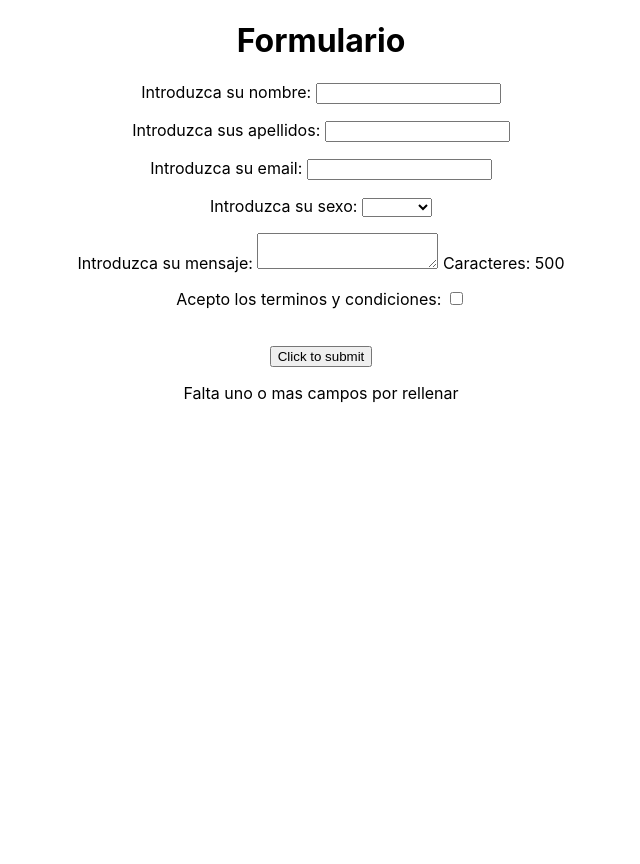
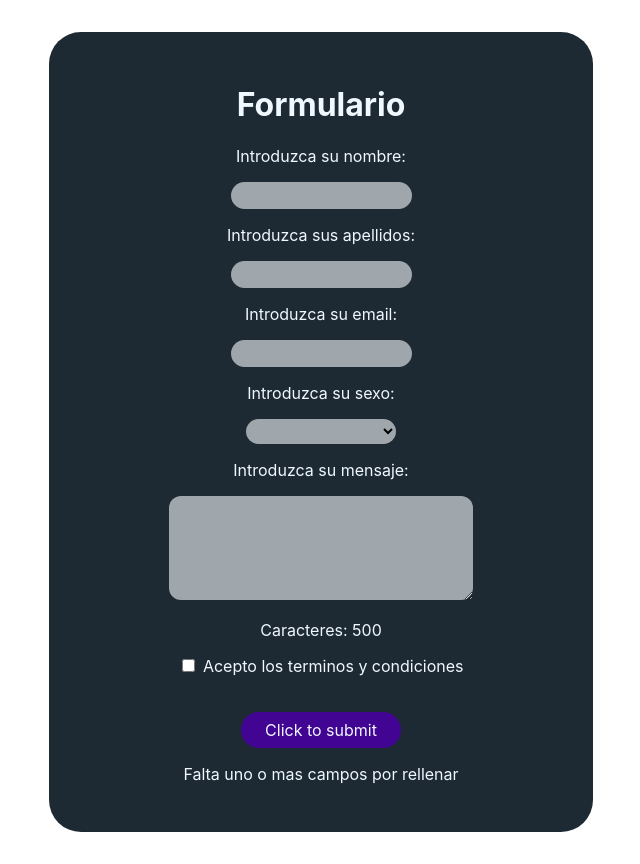
Before and after one commit to Dilmao/D.I-Actividad6, a React (Create React App) app: page / in a window 1280 px wide. Shown: the whole page, without its empty margins (319-959 px from the left). Before the commit the page ends 800 px from the top, so only its background shows below. Built offline with nearby package versions, Linux system fonts and the light colour scheme.

Commit message:
commit clase

```diff
--- /dev/null
+++ b/src/form/Formulario.css
@@ -0,0 +1,45 @@
+.Texto {
+    color: aliceblue;
+}
+
+.Form {
+    margin: 2rem auto;
+    width: 30rem;
+    background-color: #1e2a33;
+    border-radius: 32px;
+    padding: 2rem;
+}
+
+.Campo {
+    background-color: #a0a7ac;
+    min-height: 25px;
+    min-width: 100px;
+    border: none;
+    border-radius: 64px;
+}
+
+.Select {
+    background-color: #a0a7ac;
+    min-height: 25px;
+    min-width: 150px;
+    border: none;
+    border-radius: 64px;
+}
+
+.Area {
+    background-color: #a0a7ac;
+    min-height: 100px;
+    min-width: 300px;
+    border: none;
+    border-radius: 12px;
+}
+
+.Boton {
+    color: aliceblue;
+    background-color: #420492;
+    cursor: pointer;
+    font: inherit;
+    border: none;
+    padding: 0.5rem 1.5rem;
+    border-radius: 64px;
+}
--- a/src/form/Formulario.js
+++ b/src/form/Formulario.js
@@ -1,3 +1,4 @@
+import './Formulario.css'
 import { useCallback, useEffect, useState } from "react"
 
 function Fomrulario() {
@@ -111,46 +112,46 @@ function Fomrulario() {
 
     const handleSubmit = (e) => {
         e.preventDefault();
-        //TODO falta guardar los datos en un array de objetos
     }
 
     return (
-        <form onSubmit = {handleSubmit}>
+        <form className='Form' onSubmit = {handleSubmit}>
             <div>
-                <h1>Formulario</h1>
+                <h1 className='Texto'>Formulario</h1>
 
-                <label>Introduzca su nombre: </label>
-                <input type="text" onChange={handleValidateNombre}/>
-                <p>{mensajeNombre}</p>
+                <p className='Texto'>Introduzca su nombre: </p>
+                <input type="text" className='Campo' onChange={handleValidateNombre}/>
+                <p className='Texto'>{mensajeNombre}</p>
 
-                <label>Introduzca sus apellidos: </label>
-                <input type="text" onChange={handleValidateApellido}/>
-                <p>{mensajeApellido}</p>
+                <p className='Texto'>Introduzca sus apellidos: </p>
+                <input type="text" className='Campo' onChange={handleValidateApellido}/>
+                <p className='Texto'>{mensajeApellido}</p>
 
-                <label>Introduzca su email: </label>
-                <input type="email" onChange={handleValidateEmail}/>
-                <p>{mensajeEmail}</p>
+                <p className='Texto'>Introduzca su email: </p>
+                <input type="email" className='Campo' onChange={handleValidateEmail}/>
+                <p className='Texto'>{mensajeEmail}</p>
 
-                <label>Introduzca su sexo: </label>
-                <select onChange={handleValidateSexo}>
+                <p className='Texto'>Introduzca su sexo: </p>
+                <select className='Select' onChange={handleValidateSexo}>
                     <option value=""></option>
                     <option value="Hombre">Hombre</option>
                     <option value="Mujer">Mujer</option>
                 </select>
-                <p>{mensajeSexo}</p>
+                <p className='Texto'>{mensajeSexo}</p>
 
-                <label>Introduzca su mensaje: </label>
-                <textarea onChange={handleValidateMensaje}/>
-                <span> Caracteres: {500 - mensaje.length}</span>
-                <p>{mensajeMensaje}</p>
+                <p className='Texto'>Introduzca su mensaje: </p>
+                <textarea className='Area' onChange={handleValidateMensaje}/>
 
-                <label>Acepto los terminos y condiciones: </label>
+                <p className='Texto'> Caracteres: {500 - mensaje.length}</p>
+                <p className='Texto'>{mensajeMensaje}</p>
+
                 <input type="checkbox" onChange={handleValidateTerminos}/>
-                <p>{mensajeTerminos}</p>
+                <laebl className='Texto'> Acepto los terminos y condiciones</laebl>
+                <p className='Texto'>{mensajeTerminos}</p>
 
                 <br/>
-                <button type="submit">Click to submit</button>
-                <p>{mensajeButton}</p>
+                <button type="submit" className='Boton'>Click to submit</button>
+                <p className='Texto'>{mensajeButton}</p>
             </div>
         </form>
     )
```
